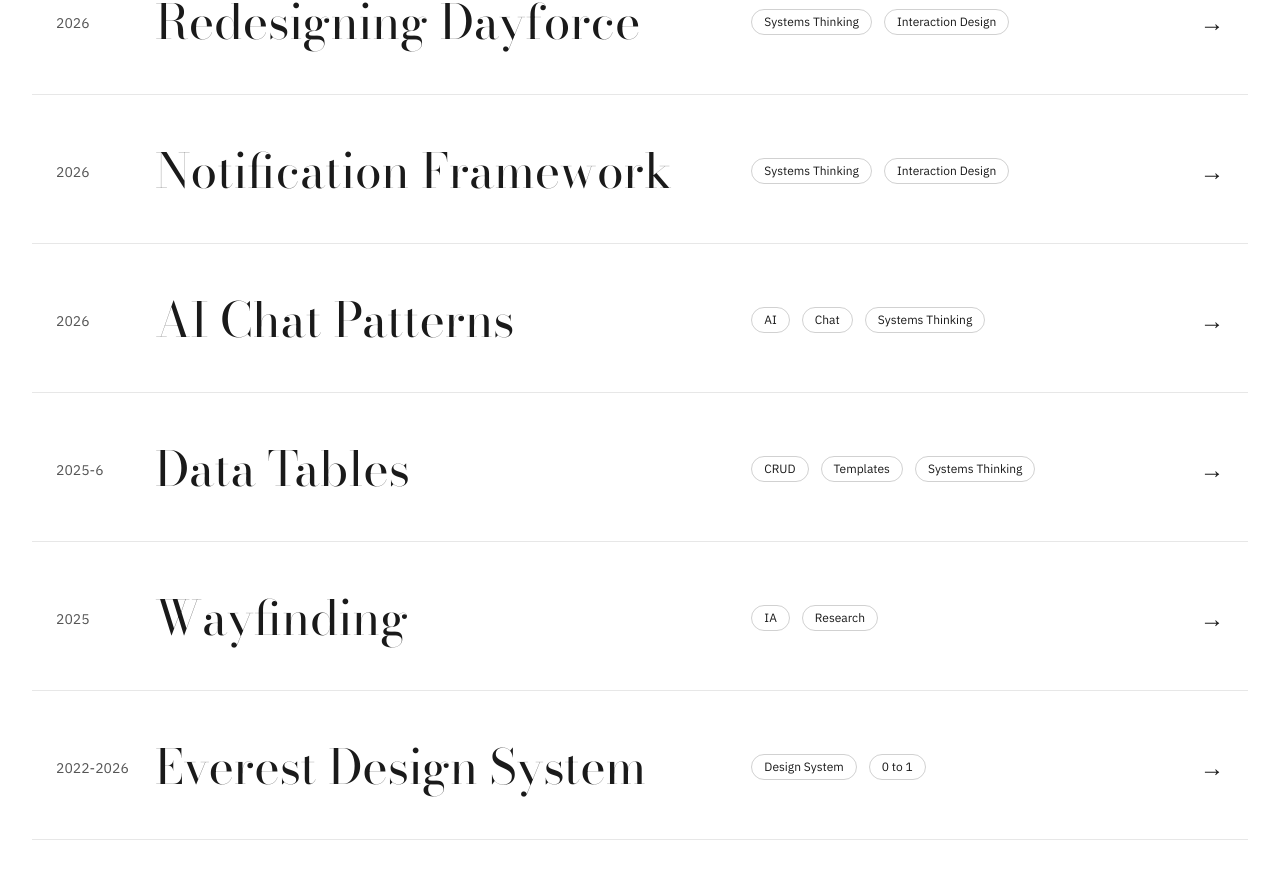
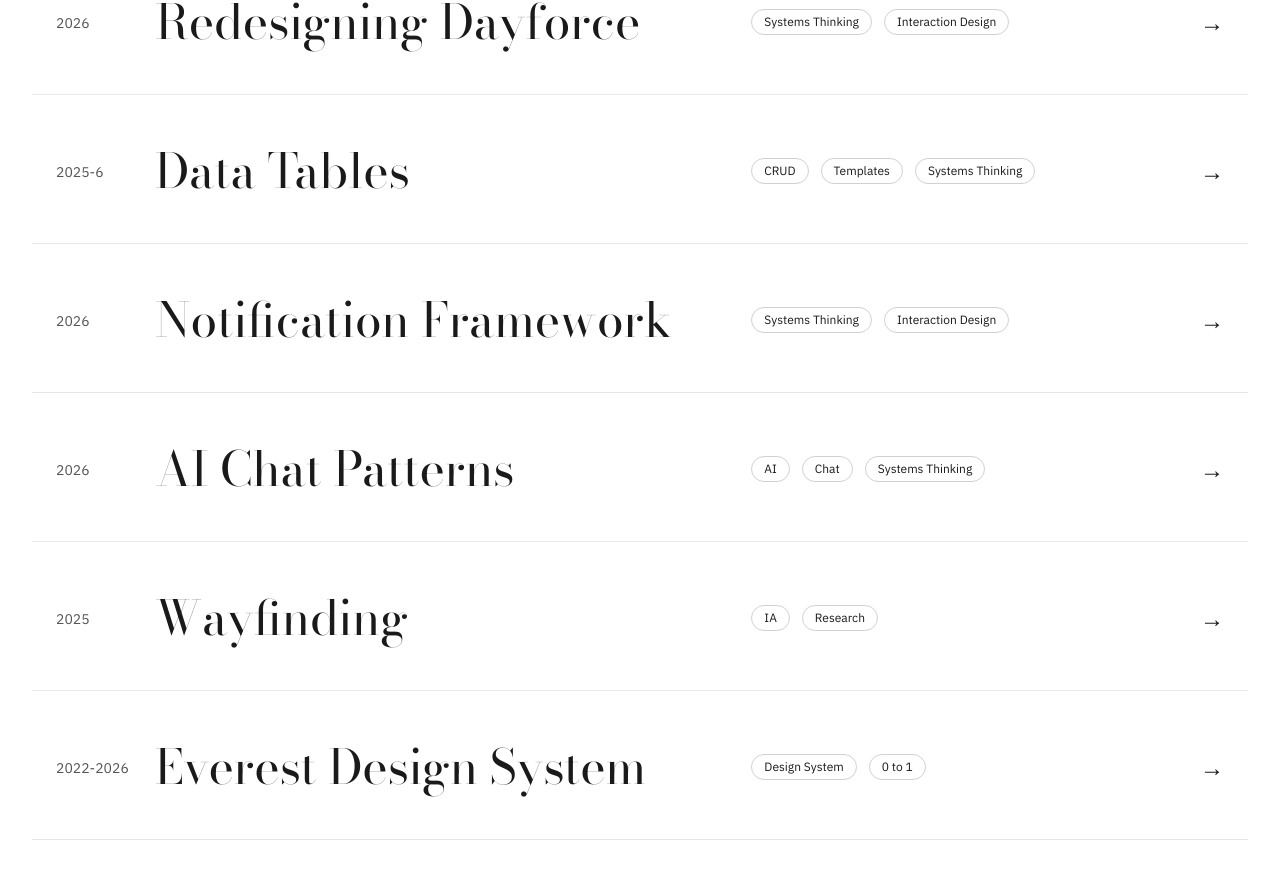
Before and after one commit to angieyoo/portfolio, a Next.js app: page /work/loading-states in a window 1280 px wide. Shown: the part 1143-2022 px from the top of the page. Built offline with nearby package versions, Linux system fonts and the light colour scheme.

Commit message:
Remove duplicate Data Tables entry from loading states

```diff
--- a/app/work/loading-states/page.tsx
+++ b/app/work/loading-states/page.tsx
@@ -31,8 +31,14 @@
       tags: ["Systems Thinking", "Interaction Design"],
       slug: "work/dayforce"
     },
-
     {
+      year: "2025-6",
+      title: "Data Tables",
+      discipline: "Platform Patterns",
+      tags: ["CRUD", "Templates", "Systems Thinking"],
+      slug: "work/data-tables"
+    },
+     {
       year: "2026",
       title: "Notification Framework",
       discipline: "Systems Thinking",
@@ -45,13 +51,6 @@
       discipline: "Platform Patterns",
       tags: ["AI", "Chat", "Systems Thinking"],
       slug: "work/ai-chat"
-    },
-    {
-      year: "2025-6",
-      title: "Data Tables",
-      discipline: "Platform Patterns",
-      tags: ["CRUD", "Templates", "Systems Thinking"],
-      slug: "work/data-tables"
     },
     {
       year: "2025",
```
